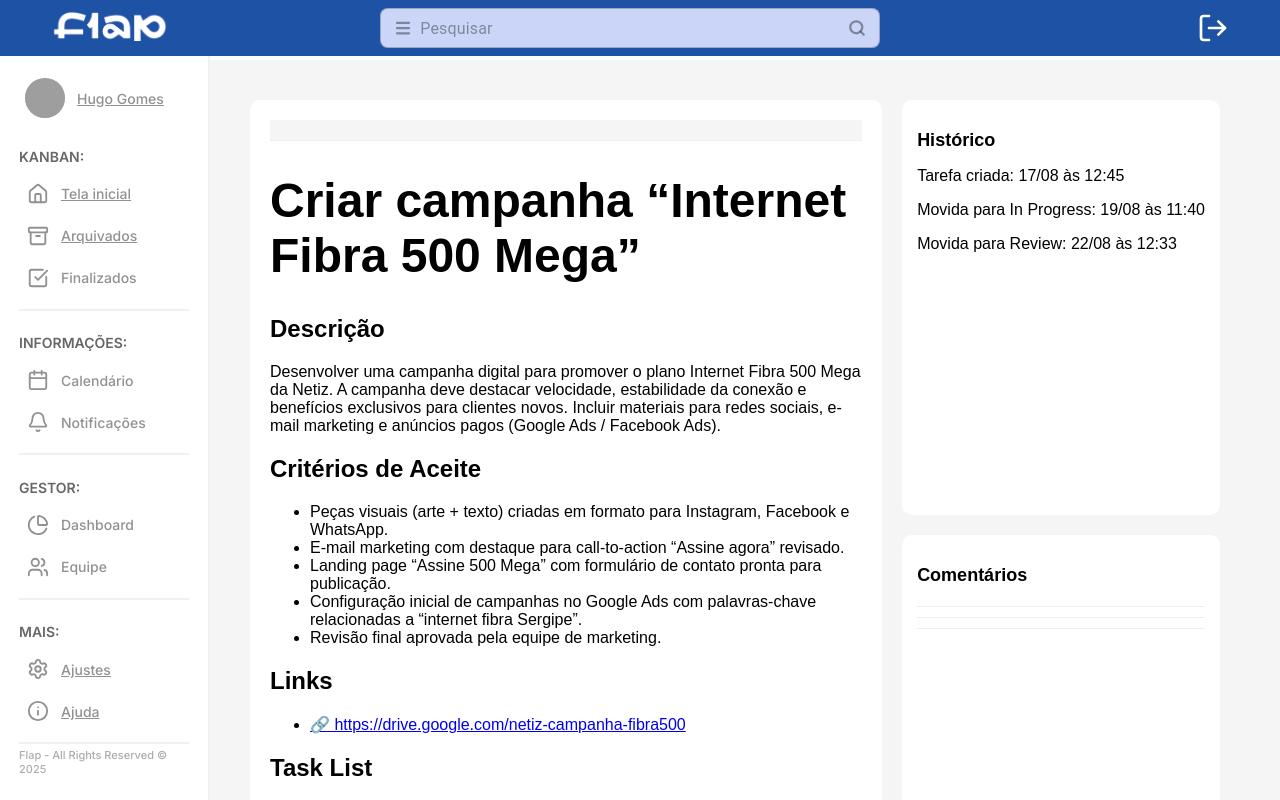
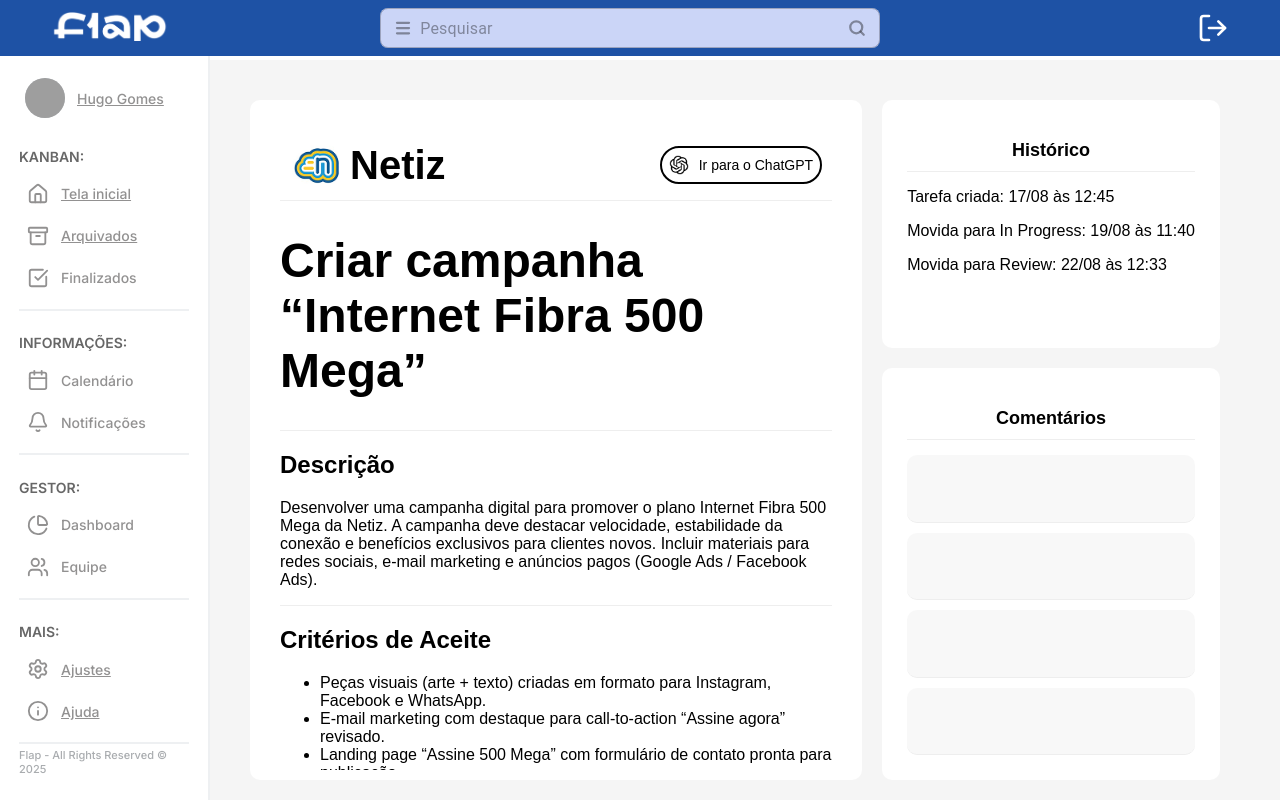
Before and after one commit to Squad03-PortoDigital/Frontend, a React (Vite) app: page /arquivados in a window 1280 px wide. Built offline with nearby package versions, Linux system fonts and the light colour scheme; grey boxes are pictures that could not be loaded.

Commit message:
adição de imagens, aba de tasklist e ajustes da tela de detalhamento

```diff
--- a/src/pages/TelaDetalhamento.css
+++ b/src/pages/TelaDetalhamento.css
@@ -3,66 +3,145 @@
   flex-direction: row;
   padding: 20px;
   font-family: Arial, sans-serif;
+  height: 85vh;
 }
 
+/* Estilos para o conteúdo principal e scrollbar da tarefa*/
 .detalhamento-content {
   flex: 2;
   margin-right: 20px;
   background-color: #fff;
+  border: 10px solid #fff;
   padding: 20px;
   border-radius: 10px;
+  overflow-y: auto;
+}
+.detalhamento-content::-webkit-scrollbar {
+  width: 8px;
+  background-color: #fff;
+}
+.detalhamento-content::-webkit-scrollbar-thumb {
+  background-color: #e2e2e2;
+  border-radius: 4px;
+}
+.detalhamento-content::-webkit-scrollbar-thumb:hover {
+  background: #c9c9c9;
 }
 
+/* Estilos para o cabeçalho */
 .detalhamento-header {
-  background-color: #f5f5f5;
   padding: 10px;
   border-bottom: 1px solid #eee;
+  display: flex;
+  justify-content: space-between;
+  align-items: center;
+}
+.detalhamento-header-agente {
+    display: flex;
+    align-items: center;
+    gap: 10px;
+    cursor: pointer;
+    text-decoration: none;
+    padding: 7px;
+    border-radius: 20px;
+    border: 2px solid #000;
+    font-size: 14px;
+}
+.detalhamento-header-agente-logo {
+    width: 20px;
+    height: 20px;
+    overflow: hidden;
+    display: flex;
+}
+.detalhamento-header-empresa {
+    display: flex;
+    align-items: center;
+    gap: 10px;
+    font-weight: bold;
+    font-size: 40px;
+}
+.detalhamento-header-empresa-logo {
+    width: 50px;
+    height: 50px;
+    overflow: hidden;
+    display: flex;
 }
 
+/* Estilos para o título e corpo do container de tarefa*/
 .detalhamento-title {
   font-size: 24px;
   font-weight: bold;
   margin: 10px 0;
+  border-bottom: 1px solid #eee;
+}
+.detalhamento-body {
+  margin: 20px 0;
+}
+.detalhamento-body-item {
+  margin-bottom: 20px;
+  border-bottom: 1px solid #eee;
 }
 
-.detalhamento-body {
-  margin: 20px 0;
+/* Estilos para a lista de tarefas */
+.task-list {
+  list-style: none;
+  padding: 0;
+}
+.task-item {
+  display: flex;
+  align-items: center;
+  gap: 0.6rem;
+  padding: 0.4rem 0;
+  cursor: pointer;
+  transition: 0.2s;
+}
+.task-item:hover {
+  background: #f1f1f1;
+}
+.task-item.done span {
+  text-decoration: line-through;
+  color: #888;
 }
 
 .detalhamento-footer {
   display: flex;
   justify-content: flex-end;
   margin-top: 20px;
+  gap: 10px;
 }
-
 .detalhamento-sections {
   display: flex;
   flex-direction: column;
   gap: 20px;
 }
-
 .detalhamento-historico,
 .detalhamento-comentarios {
   flex: 1;
   margin-right: 20px;
   background-color: #fff;
-  padding: 15px;
+  padding: 25px;
   border-radius: 10px;
 }
-
 .detalhamento-historico-title,
 .detalhamento-comentarios-title {
+  text-align: center;
   font-size: 18px;
   font-weight: bold;
-  margin-bottom: 10px;
+  padding-bottom: 10px;
+  border-bottom: 1px solid #eee;
 }
-
 .detalhamento-comentarios-list {
-  max-height: 200px;
+  max-height: 300px;
   overflow-y: auto;
+  display: flex;
+  flex-direction: column;
+  gap: 10px;
 }
-
 .detalhamento-comentarios-item {
   padding: 5px 0;
+  width: 100%;
+  height: 80px;
+  background-color: hsla(0, 0%, 90%, 0.300);
+  border-radius: 10px;
   border-bottom: 1px solid #eee;
 }
--- a/src/pages/TelaDetalhamento.tsx
+++ b/src/pages/TelaDetalhamento.tsx
@@ -1,13 +1,39 @@
 import { Button } from "@mui/material";
 import "./TelaDetalhamento.css";
+import agentegpt from "../images/agentegpt-logo.png";
+import netizLogo from "../images/netiz-logo.png";
+import { useState } from "react";
 
 export default function TelaDetalhamento() {
+  // Lista inicial de tarefas
+  const [tasks, setTasks] = useState([
+    { id: 1, name: "Folder", done: false },
+    { id: 2, name: "Totens", done: false },
+    { id: 3, name: "Outdoors", done: false },
+    { id: 4, name: "Posters", done: true },
+  ]);
+
+  // Função que alterna o estado "done"
+  const toggleTask = (id: number) => {
+    setTasks((prevTasks) =>
+      prevTasks.map((task) =>
+        task.id === id ? { ...task, done: !task.done } : task
+      )
+    );
+  };
+
   return (
     <div className="detalhamento-container">
       <div className="detalhamento-content">
         <div className="detalhamento-header">
-          <div className="detalhamento-header-empresa"></div>
-          <div className="detalhamento-header-agente"></div>
+          <div className="detalhamento-header-empresa">
+            <div className="detalhamento-header-empresa-logo"><img src={netizLogo} alt="Logo da Empresa" /></div>
+            <span>Netiz</span>
+          </div>
+          <div className="detalhamento-header-agente">
+            <div className="detalhamento-header-agente-logo"><img src={agentegpt} alt="Logo do Agente" /></div>
+            <span>Ir para o ChatGPT</span>
+          </div>
         </div>
         <div className="detalhamento-title">
           <div className="detalhamento-title-text">
@@ -22,13 +48,13 @@
           </div>
         </div>
         <div className="detalhamento-body">
-          <div className="detalhamento-body-descricao">
+          <div className="detalhamento-body-item">
             <h2>Descrição</h2>
             <p>Desenvolver uma campanha digital para promover o plano Internet Fibra 500 Mega da Netiz. A campanha deve destacar velocidade, estabilidade da conexão e benefícios
 exclusivos para clientes novos. Incluir materiais para redes sociais, e-mail marketing
 e anúncios pagos (Google Ads / Facebook Ads).</p>
           </div>
-          <div className="detalhamento-body-aceites">
+          <div className="detalhamento-body-item">
             <h2>Critérios de Aceite</h2>
             <ul>
               <li>Peças visuais (arte + texto) criadas em formato para Instagram, Facebook e WhatsApp.</li>
@@ -38,19 +64,29 @@
               <li>Revisão final aprovada pela equipe de marketing.</li>
             </ul>
           </div>
-          <div className="detalhamento-body-links">
+          <div className="detalhamento-body-item">
             <h2>Links</h2>
             <ul>
               <li><a href="#">🔗 https://drive.google.com/netiz-campanha-fibra500</a></li>
             </ul>
           </div>
-          <div className="detalhamento-body-tasks">
+          <div className="detalhamento-body-item">
             <h2>Task List</h2>
-            <ul>
-              <li>[ ] Folder</li>
-              <li>[ ] Totens</li>
-              <li>[ ] Outdoors</li>
-              <li>[X] Posters</li>
+            <ul className="task-list">
+              {tasks.map((task) => (
+                <li
+                  key={task.id}
+                  className={`task-item ${task.done ? "done" : ""}`}
+                  onClick={() => toggleTask(task.id)}
+                >
+                  <input
+                    type="checkbox"
+                    checked={task.done}
+                    onChange={() => toggleTask(task.id)}
+                  />
+                  <span>{task.name}</span>
+                </li>
+              ))}
             </ul>
           </div>
         </div>
@@ -72,6 +108,7 @@
               <div className="detalhamento-comentarios-item"></div>
               <div className="detalhamento-comentarios-item"></div>
               <div className="detalhamento-comentarios-item"></div>
+              <div className="detalhamento-comentarios-item"></div>
             </div>
           </div>
       </div>
```
Also changed, not shown: src/images/agentegpt-logo.png (added), src/images/netiz-logo.png (added).
